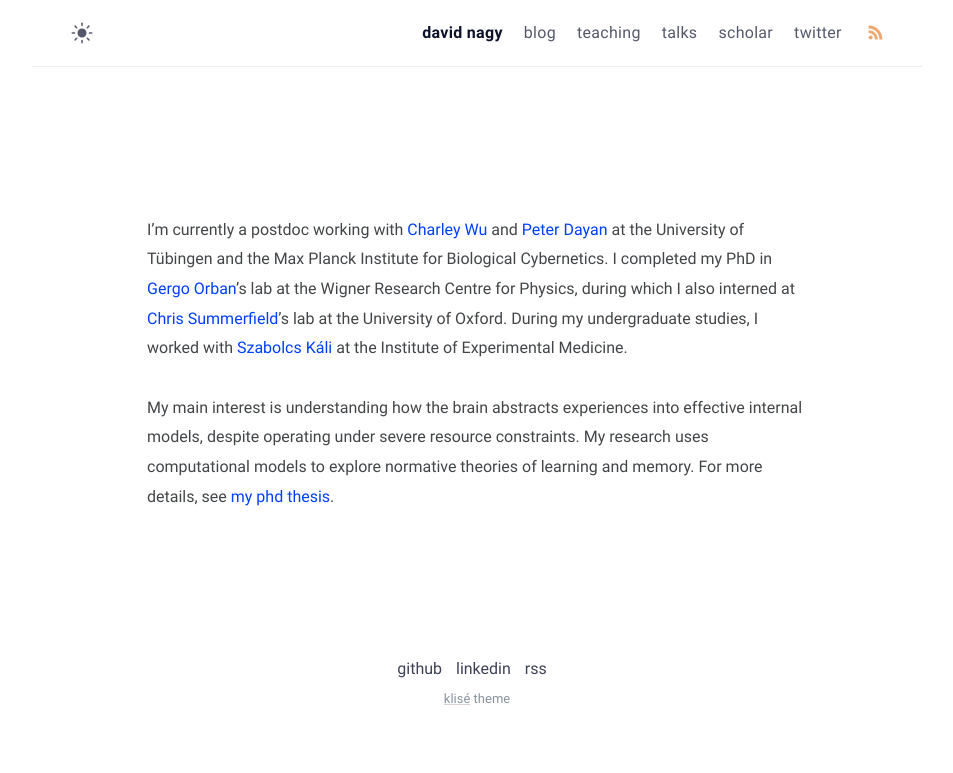
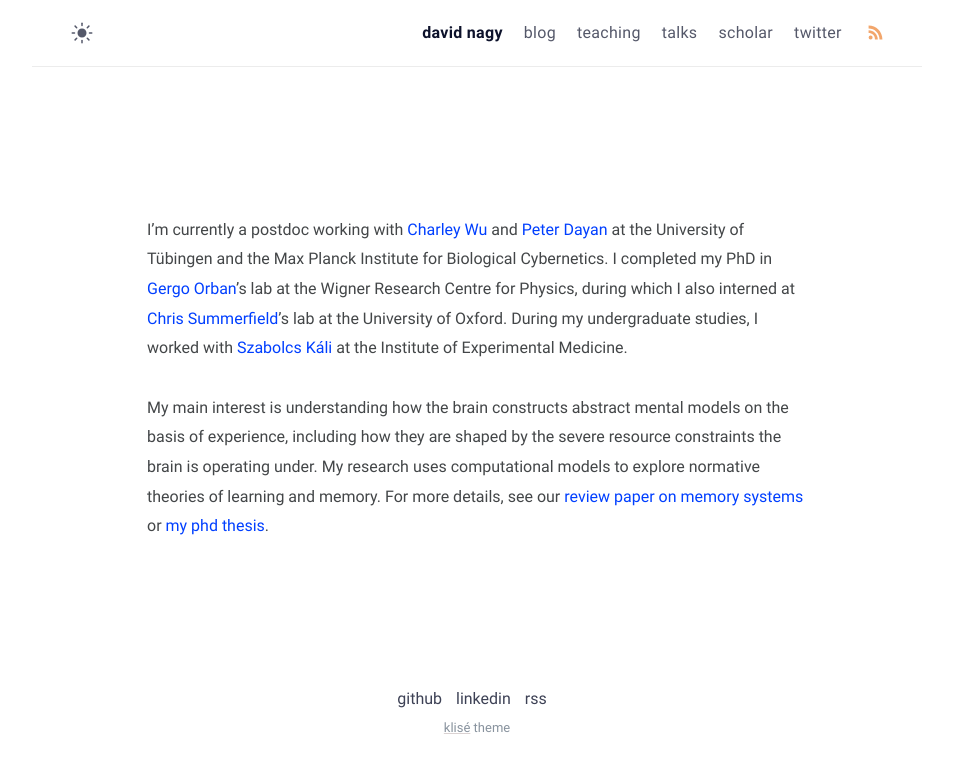
Before and after one commit to david-nagy/david-nagy.github.io, a Jekyll site: the page built from index.md, in a window 1280 px wide. Shown: the top 773 px of the page, without its empty margins (163-1116 px from the left). Built offline with Jekyll 4.4.1, drawn with Linux system fonts in a browser that asks for light colours.

Commit message:
Update index.md

```diff
--- a/index.md
+++ b/index.md
@@ -6,4 +6,4 @@ layout: page
 
 I'm currently a postdoc working with [Charley Wu](https://hmc-lab.com/) and [Peter Dayan](https://www.mpg.de/12309370/biological-cybernetics-dayan) at the University of Tübingen and the Max Planck Institute for Biological Cybernetics. I completed my PhD in [Gergo Orban](https://scholar.google.com/citations?user=1JeMZad2LKcC)'s lab at the Wigner Research Centre for Physics, during which I also interned at [Chris Summerfield](https://scholar.google.com/citations?user=ymlcN9AAAAAJ)'s lab at the University of Oxford. During my undergraduate studies, I worked with [Szabolcs Káli](https://scholar.google.com/citations?user=8gykEqQAAAAJ) at the Institute of Experimental Medicine.
 
-My main interest is understanding how the brain abstracts experiences into effective internal models, despite operating under severe resource constraints. My research uses computational models to explore normative theories of learning and memory. For more details, see [my phd thesis](http://davidnagy.web.elte.hu/preprints/dnagy_thesis_elte.pdf).
+My main interest is understanding how the brain constructs abstract mental models on the basis of experience, including how they are shaped by the severe resource constraints the brain is operating under. My research uses computational models to explore normative theories of learning and memory. For more details, see our [review paper on memory systems](https://www.nature.com/articles/s44159-025-00458-6) or [my phd thesis](http://davidnagy.web.elte.hu/preprints/dnagy_thesis_elte.pdf).
```
